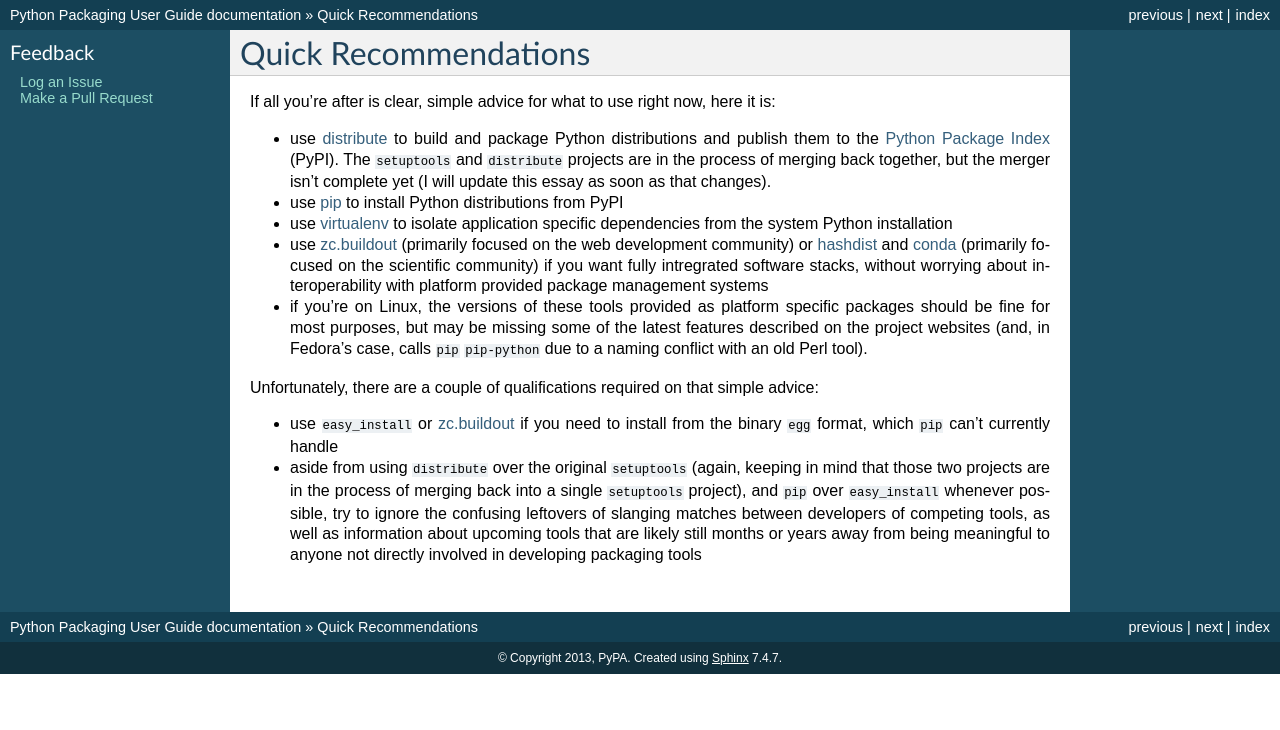
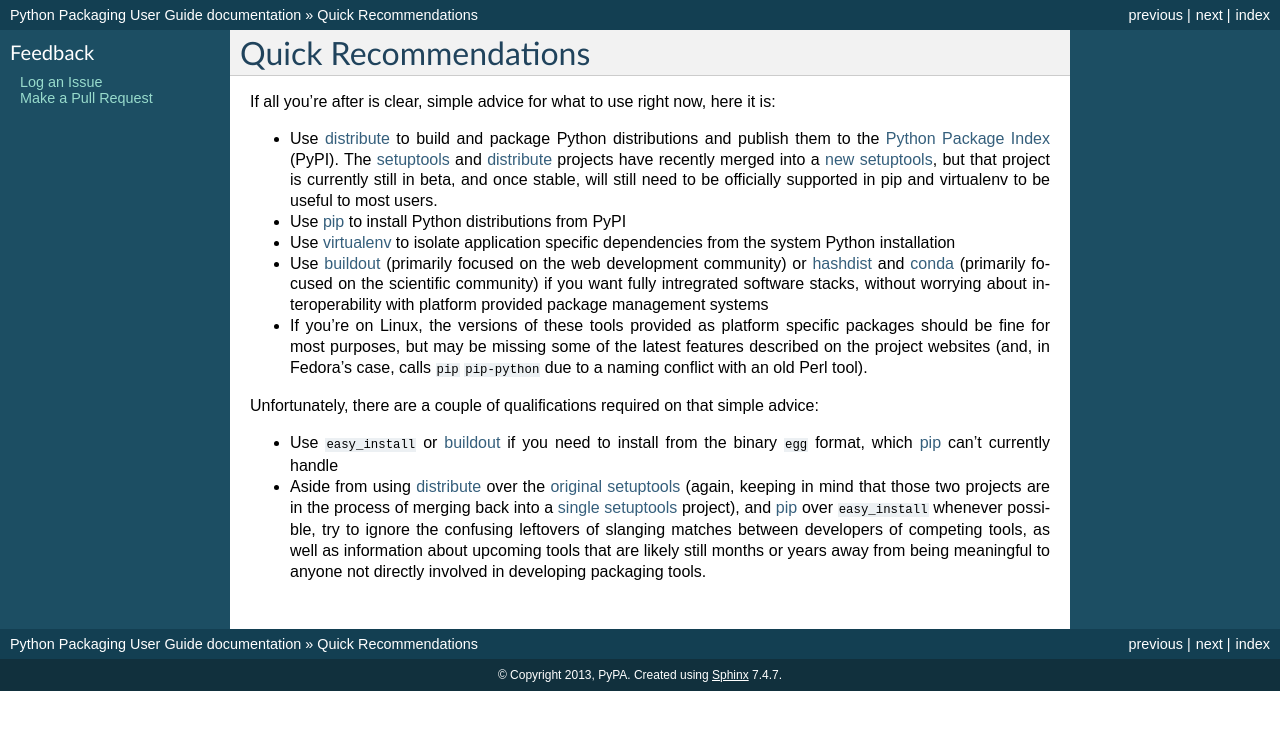
Before and after one commit to pypa/packaging.python.org, a Sphinx documentation site: the page built from source/current.txt, in a window 1280 px wide. Shown: the top 730 px of the page. Built offline with Sphinx 7.4.7, drawn with Linux system fonts in a browser that asks for light colours.

Commit message:
setuptools updates;  added virtualenv to projects page; internal project linking

```diff
--- a/source/current.txt
+++ b/source/current.txt
@@ -6,42 +6,38 @@
 If all you're after is clear, simple advice for what to use right now, here it
 is:
 
-* use `distribute`_ to build and package Python distributions and publish
-  them to the `Python Package Index`_ (PyPI). The ``setuptools`` and
-  ``distribute`` projects are in the process of merging back together,
-  but the merger isn't complete yet (I will update this essay as soon
-  as that changes).
-* use `pip`_ to install Python distributions from PyPI
-* use `virtualenv`_ to isolate application specific dependencies from the
+* Use :ref:`distribute` to build and package Python distributions and publish
+  them to the `Python Package Index`_ (PyPI). The :ref:`setuptools
+  <setuptools_pre_merge>` and :ref:`distribute` projects have recently merged
+  into a :ref:`new setuptools <setuptools_post_merge>`, but that project is
+  currently still in beta, and once stable, will still need to be officially
+  supported in pip and virtualenv to be useful to most users.
+* Use :ref:`pip` to install Python distributions from PyPI
+* Use :ref:`virtualenv` to isolate application specific dependencies from the
   system Python installation
-* use `zc.buildout`_ (primarily focused on the web development community)
-  or `hashdist`_ and `conda`_ (primarily focused on the scientific community)
-  if you want fully intregrated software stacks, without worrying about
+* Use :ref:`buildout` (primarily focused on the web development community) or
+  `hashdist`_ and `conda`_ (primarily focused on the scientific community) if
+  you want fully intregrated software stacks, without worrying about
   interoperability with platform provided package management systems
-* if you're on Linux, the versions of these tools provided as platform
-  specific packages should be fine for most purposes, but may be missing
-  some of the latest features described on the project websites (and, in
-  Fedora's case, calls ``pip`` ``pip-python`` due to a naming conflict with
-  an old Perl tool).
+* If you're on Linux, the versions of these tools provided as platform specific
+  packages should be fine for most purposes, but may be missing some of the
+  latest features described on the project websites (and, in Fedora's case,
+  calls ``pip`` ``pip-python`` due to a naming conflict with an old Perl tool).
 
 Unfortunately, there are a couple of qualifications required on that simple
 advice:
 
-* use ``easy_install`` or `zc.buildout`_ if you need to install from the
-  binary ``egg`` format, which ``pip`` can't currently handle
-* aside from using ``distribute`` over the original ``setuptools`` (again,
-  keeping in mind that those two projects are in the process of merging
-  back into a single ``setuptools`` project), and ``pip`` over
-  ``easy_install`` whenever possible, try to ignore
-  the confusing leftovers of slanging matches between developers of
-  competing tools, as well as information about upcoming tools that
-  are likely still months or years away from being meaningful to anyone
-  not directly involved in developing packaging tools
+* Use ``easy_install`` or :ref:`buildout` if you need to install from the binary
+  ``egg`` format, which :ref:`pip` can't currently handle
+* Aside from using :ref:`distribute` over the :ref:`original setuptools
+  <setuptools_pre_merge>` (again, keeping in mind that those two projects are in
+  the process of merging back into a :ref:`single setuptools
+  <setuptools_post_merge>` project), and :ref:`pip` over ``easy_install``
+  whenever possible, try to ignore the confusing leftovers of slanging matches
+  between developers of competing tools, as well as information about upcoming
+  tools that are likely still months or years away from being meaningful to
+  anyone not directly involved in developing packaging tools.
 
-.. _distribute: http://pythonhosted.org/distribute/
 .. _Python Package Index: https://pypi.python.org
-.. _pip: http://www.pip-installer.org/en/latest/
-.. _virtualenv: http://www.virtualenv.org/en/1.9.X/
-.. _zc.buildout: http://www.buildout.org/
 .. _hashdist: http://hashdist.readthedocs.org/en/latest/
 .. _conda: http://docs.continuum.io/conda/
```
Also changed, not shown: source/projects.txt (+20 -2 lines).
